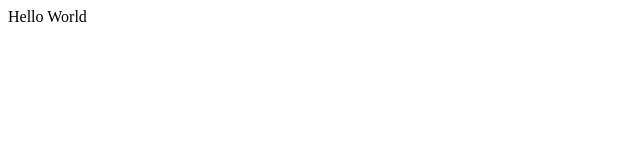
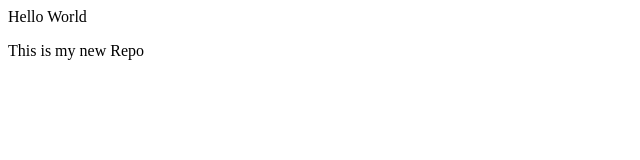
Before and after one commit to lokanadham-subramanyam/subbu-demo, a plain HTML site: page index.html in a window 1280 px wide. Shown: the whole page, without its empty margins (0-640 px from the left). Drawn offline with Linux system fonts and the light colour scheme.

Commit message:
add new line

```diff
--- a/index.html
+++ b/index.html
@@ -1 +1,2 @@
 <p>Hello World</p>
+<p>This is my new Repo</p>
```
